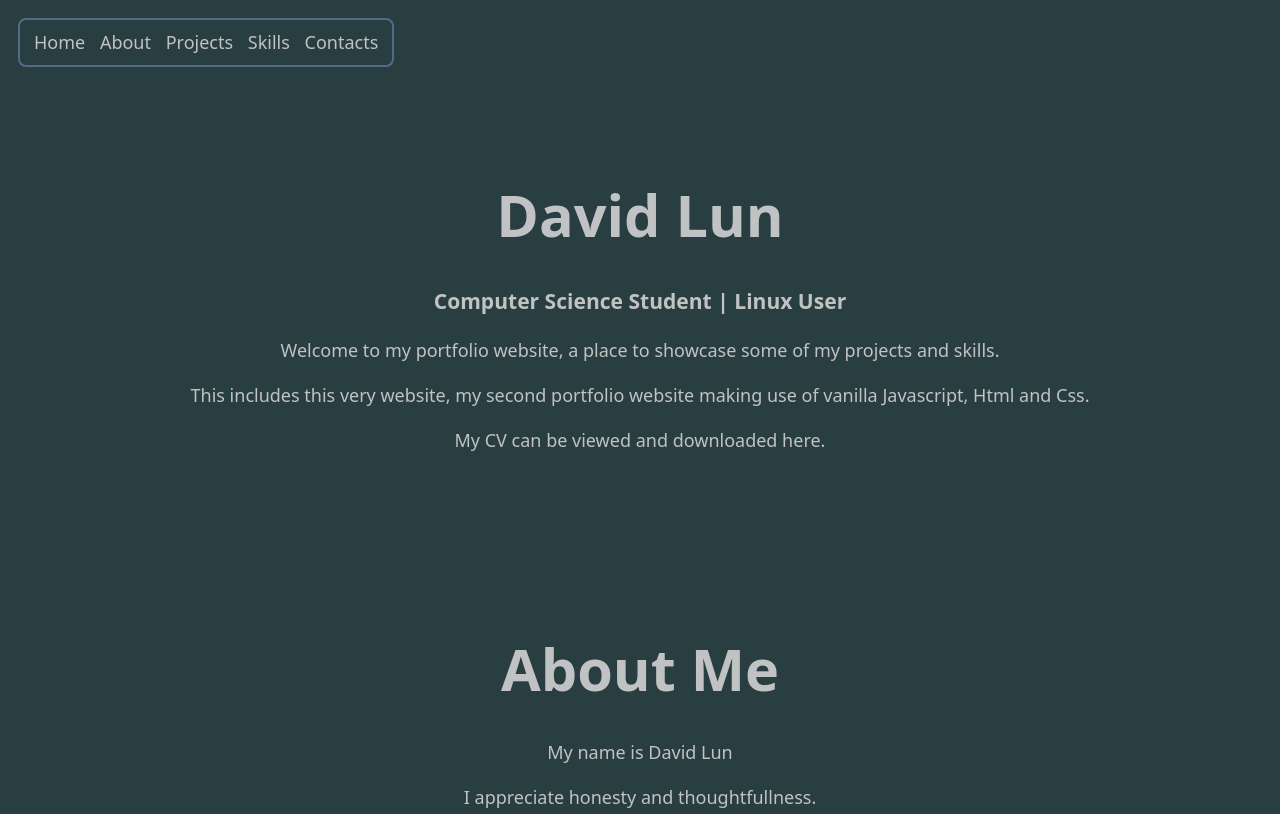
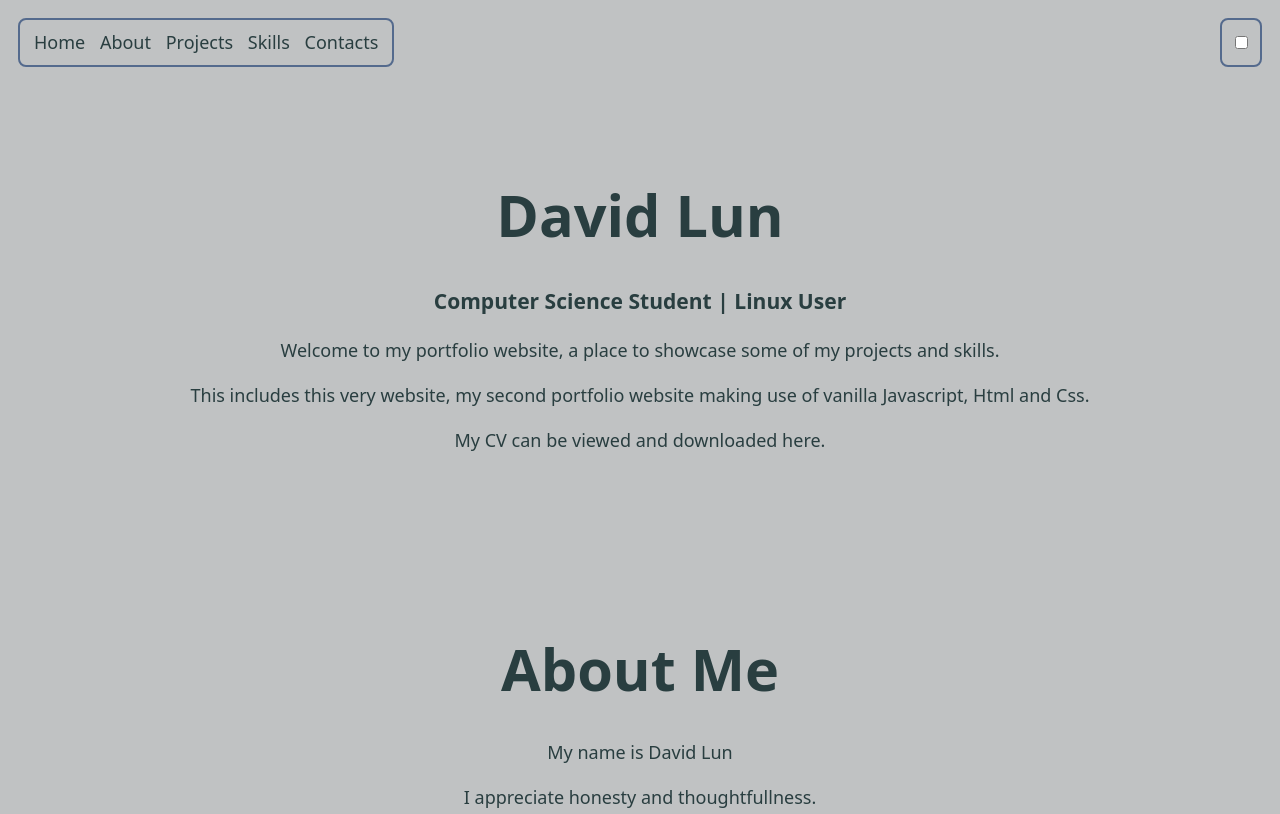
Before and after one commit to FuzionDragon/Tinkerers-Workshop-2, a website built with Vite: page index.html in a window 1280 px wide. Shown: the top 814 px of the page. Built offline with nearby package versions, Linux system fonts and the light colour scheme.

Commit message:
Added automatic lightmode, based on browser setting, checkbox added to allow switching between modes

```diff
--- a/index.html
+++ b/index.html
@@ -7,12 +7,17 @@
     <title>Tinkerers Workshop</title>
   </head>
   <body>
-    <div id="nav">
+    <div id="leftnav">
       <a href="#home">Home</a>
       <a href="#about">About</a>
       <a href="#projects">Projects</a>
       <a href="#skills">Skills</a>
       <a href="#contacts">Contacts</a>
+    </div>
+    <div id="rightnav">
+      <label for="">
+        <input type="checkbox" name="" value="">
+      </label>
     </div>
     <div id="home">
       <h1>David Lun</h1>
--- a/package.json
+++ b/package.json
@@ -13,6 +13,8 @@
     "vite": "^6.3.5"
   },
   "dependencies": {
+    "dompurify": "^3.2.6",
+    "marked": "^15.0.12",
     "sass": "^1.89.0"
   }
 }
--- a/src/style.scss
+++ b/src/style.scss
@@ -1,4 +1,4 @@
-$font-color: #C0C2C3;
+$foreground-color: #C0C2C3;
 $background-color: #293E40;
 $highlight-color: #546A8D;
 
@@ -9,9 +9,18 @@ $highlight-color: #546A8D;
 }
 
 @mixin border {
-  background-color: $background-color;
+  background-color: light-dark($foreground-color, $background-color);
   border: 2px solid $highlight-color;
   border-radius: 8px;
+}
+
+@mixin nav {
+  @include border;
+  margin: 1em;
+  padding: 0.5em;
+  text-align: left;
+  z-index: 9999;
+  position: fixed;
 }
 
 :root {
@@ -20,8 +29,8 @@ $highlight-color: #546A8D;
   font-weight: 400;
   font-size: 18px;
   color-scheme: light dark;
-  color: $font-color;
-  background-color: $background-color;
+  color: light-dark($background-color, $foreground-color);
+  background-color: light-dark($foreground-color, $background-color);
 
   font-synthesis: none;
   text-rendering: optimizeLegibility;
@@ -47,7 +56,7 @@ h1 {
 
 a {
   font-weight: 500;
-  color: $font-color;
+  color: light-dark($background-color, $foreground-color);
   text-decoration: inherit;
   padding: 5px;
 
@@ -77,15 +86,16 @@ a {
   padding-bottom: 8em;
 }
 
-#nav {
-  @include border;
-  margin: 1em;
-  padding: 0.5em;
-  text-align: left;
+#leftnav {
+  @include nav;
   top: 0;
   left: 0;
-  z-index: 9999;
-  position: fixed;
+}
+
+#rightnav {
+  @include nav;
+  top: 0;
+  right: 0;
 }
 
 .card {
```
Also changed, not shown: 1 other file.
